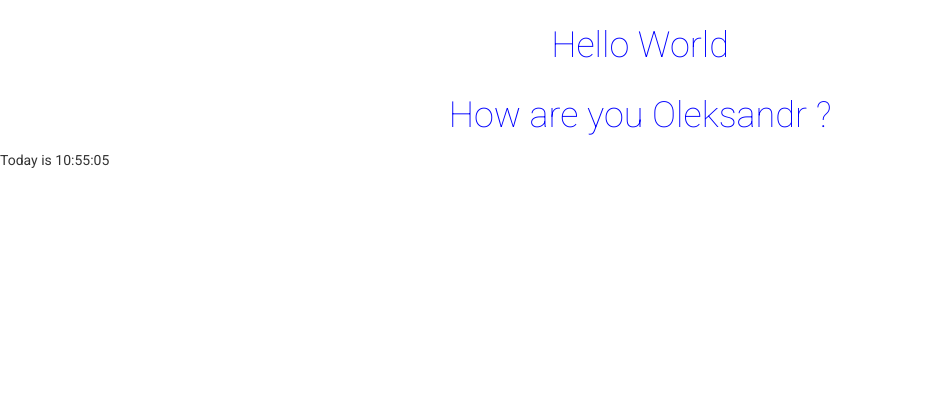
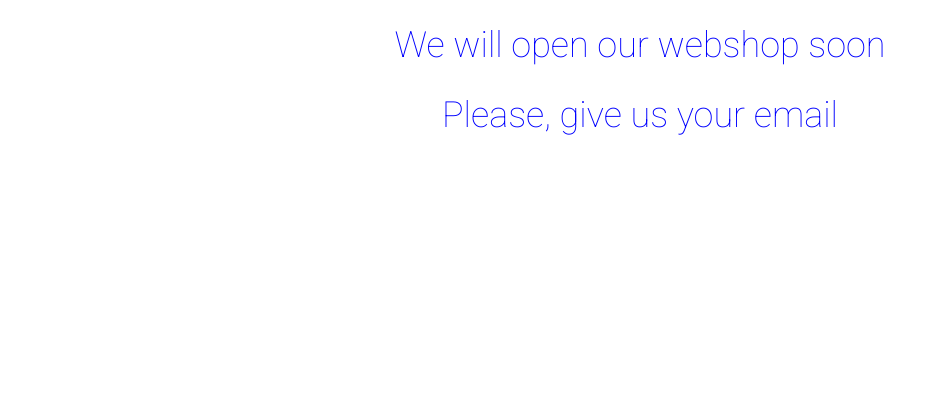
Before and after one commit to zok1995/DjangoLearning, a Django app: page /landing/ in a window 1280 px wide. Shown: the top 420 px of the page, without its empty margins (0-946 px from the left). After the commit the page ends 135 px from the top, so only its background shows below. Run offline with Django 3.2, Linux system fonts and the light colour scheme; some libraries are stand-ins or nearby versions.

```diff
--- a/templates/landing/landing.html
+++ b/templates/landing/landing.html
@@ -6,7 +6,7 @@
     <meta charset="UTF-8">
     <title>Title</title>
 
-        <!-- Bootstrap-->
+    <!-- Bootstrap-->
     <link rel="stylesheet" href="https://cdnjs.cloudflare.com/ajax/libs/twitter-bootstrap/3.3.6/css/bootstrap.min.css">
 
     <link href="https://fonts.googleapis.com/css?family=Roboto:100,100i,300,300i,400" rel="stylesheet">
@@ -16,15 +16,21 @@
 
 </head>
 <body>
-    <h1 class="title">Hello World</h1>
+<div class="container">
+    <div class="row">
+        <div class="col-lg-12">
+            <h1 class="title">We will open our webshop soon</h1>
+            <h1 class="title">Please, give us your email</h1>
+        </div>
+    </div>
+</div>
 
-    <h1 class="title"> How are you {{ name }} ?</h1>
-    <p>Today is {{ currentDay }}</p>
-
-    <!-- jQuery -->
-    <script src="https://code.jquery.com/jquery-2.1.4.min.js"></script>
-    <!-- Latest compiled and minified JavaScript -->
-    <script src="https://maxcdn.bootstrapcdn.com/bootstrap/3.3.6/js/bootstrap.min.js" integrity="sha384-0mSbJDEHialfmuBBQP6A4Qrprq5OVfW37PRR3j5ELqxss1yVqOtnepnHVP9aJ7xS" crossorigin="anonymous"></script>
+<!-- jQuery -->
+<script src="https://code.jquery.com/jquery-2.1.4.min.js"></script>
+<!-- Latest compiled and minified JavaScript -->
+<script src="https://maxcdn.bootstrapcdn.com/bootstrap/3.3.6/js/bootstrap.min.js"
+        integrity="sha384-0mSbJDEHialfmuBBQP6A4Qrprq5OVfW37PRR3j5ELqxss1yVqOtnepnHVP9aJ7xS"
+        crossorigin="anonymous"></script>
 
 
 </body>
```
Also changed, not shown: landing/forms.py (added), 1 other file.
